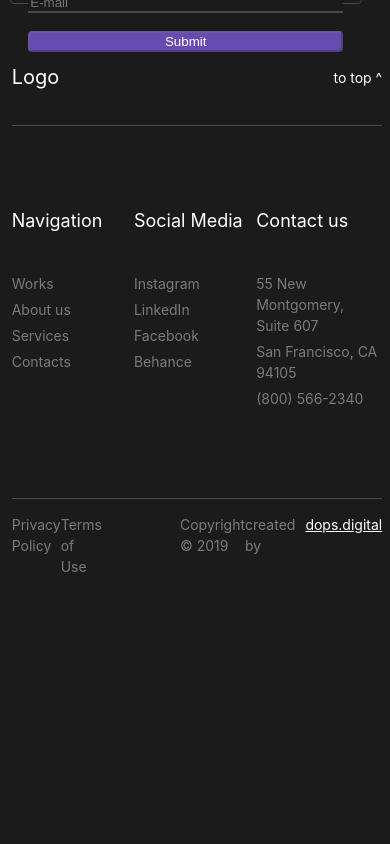
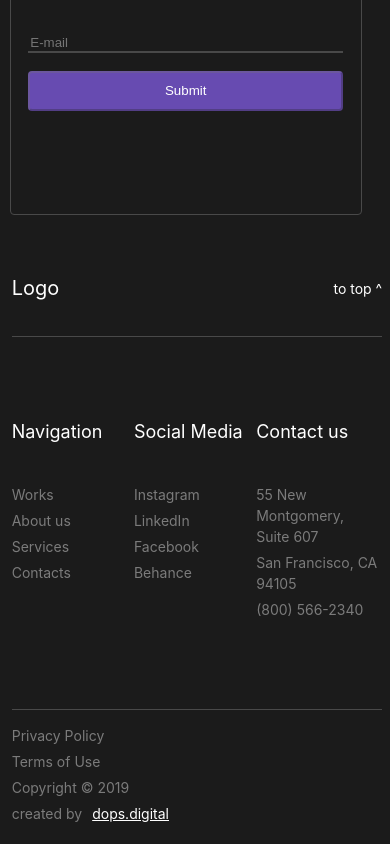
Before and after one commit to popovycholeg/dops.digital, a Next.js app: page / in a window 390 px wide. Shown: the part 4329-5173 px from the top of the page. Before the commit the page ends 4926 px from the top, so only its background shows below. Built offline with nearby package versions, Linux system fonts and the light colour scheme.

Commit message:
Adaptive

```diff
--- a/components/EstimatedCost/styles.module.css
+++ b/components/EstimatedCost/styles.module.css
@@ -13,7 +13,7 @@
 }
 
 .label {
-  margin-top: 3%;
+  margin-top: 15px;
 }
 
 .price {
@@ -43,7 +43,7 @@
   color: #ffffff;
   border-radius: 4px;
   width: 90%;
-  height: 40%;
+  height: 40px;
   margin-top: 5%;
 }
 
@@ -90,15 +90,13 @@
   }
 }
 
-@media  screen and  (max-height: 700px) {
-  @media  screen and  (max-width: 800px)  {
-    .container {
-      height: 80vh;
-    }
+@media screen and (max-height: 600px) {
+  .container {
+    height: 60vh;
   }
 }
 
-@media (min-height: 1500px), screen and (orientation: portrait) {
+ @media screen and (orientation: portrait) and (min-width: 800px) {
   .container {
     height: 20vh;
   }
--- a/components/Footer/Footer.jsx
+++ b/components/Footer/Footer.jsx
@@ -58,7 +58,7 @@ const Footer = () => {
         </div>
       </div>
       <div className={`${styles.horizontalLine} ${styles.marginBottom}`}></div>
-      <div className={`${styles.logoContainer} ${styles.marginBottom}`}>
+      <div className={`${styles.logoContainer} ${styles.CopyrightContainer} ${styles.marginBottom}`}>
         <a
           href='#'
           className={`small-text ${styles.link} ${styles.marginLeft}`}
--- a/components/Footer/styles.module.css
+++ b/components/Footer/styles.module.css
@@ -78,3 +78,19 @@
   margin-right: 0;
   color: #ffffff;
 }
+
+@media screen and (max-width: 600px) {
+  .CopyrightContainer {
+    display: flex;
+    flex-direction: column;
+  }
+
+  .alignCenter{
+    margin-left: 0;
+  }
+
+  .dopsDigital {
+    margin-left: 0;
+    margin-right: 0;
+  }
+}
```
